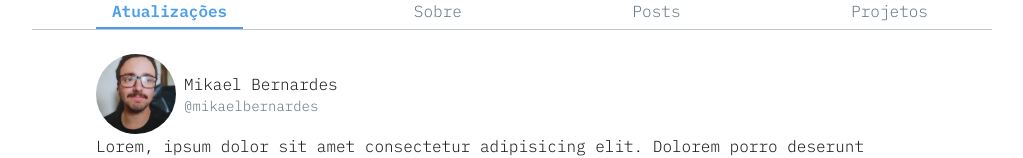
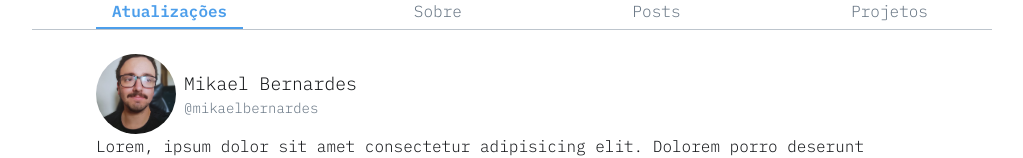
Before and after one commit to mikaelbernardes/my-app, a Next.js app: page / in a window 1280 px wide. Shown: the part 651-809 px from the top of the page, without its empty margins (128-1151 px from the left). Built offline with nearby package versions, Linux system fonts and the light colour scheme.

Commit message:
fix: text size for perfil name

```diff
--- a/src/shared/components/Card/Perfil.tsx
+++ b/src/shared/components/Card/Perfil.tsx
@@ -26,7 +26,7 @@
 				/>
 			</div>
 			<div className="flex flex-col justify-center">
-				<h2 className="xs:text-[10px] sm:text-xs md:text-sm lg:text-base xl:text-base font-light text-TXT100">{ name }</h2>
+				<h2 className="xs:text-xs sm:text-sm md:text-base lg:text-lg xl:text-xl font-light text-TXT100">{ name }</h2>
 				<p className="xs:text-[8px] sm:text-[10px] md:text-xs lg:text-sm xl:text-sm font-light text-TXT300">{ marcationName }</p>
 			</div>
 		</div>
```
